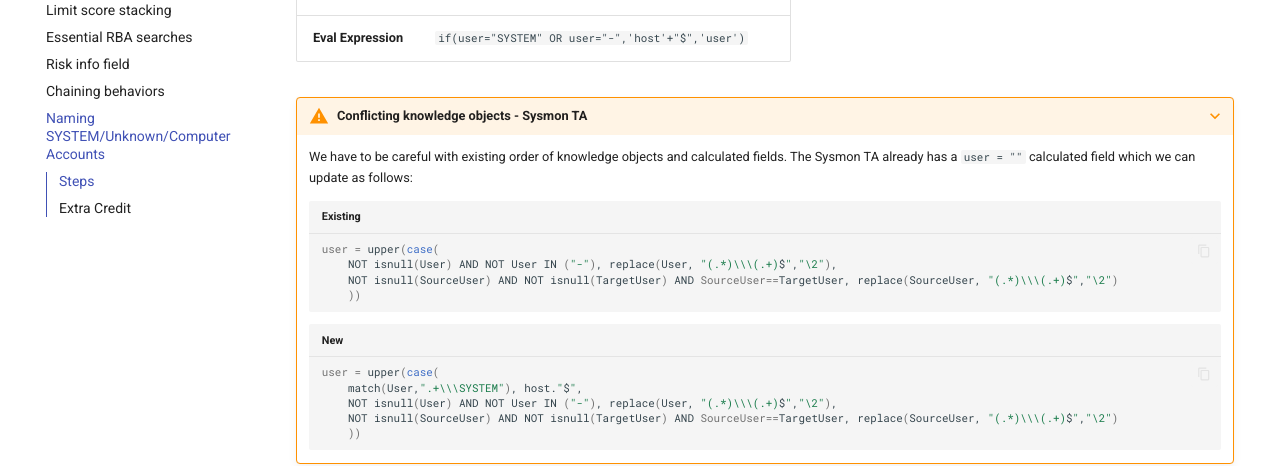
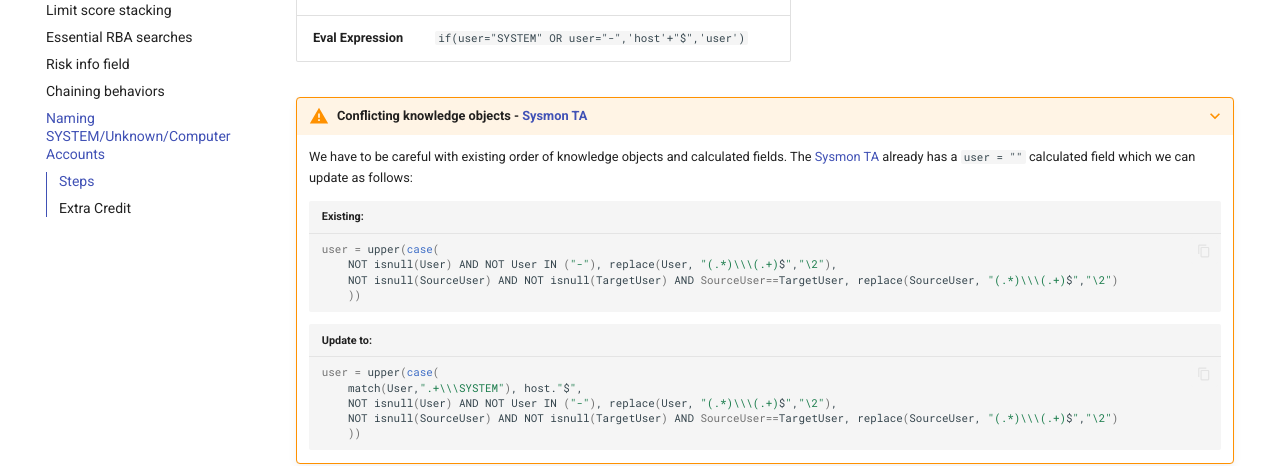
Before and after one commit to splunk/rba, an MkDocs documentation site: the page built from docs/searches/naming_system_unknown_computer_accounts.md, in a window 1280 px wide and 900 px high, scrolled down 519 px. Shown: the part 152-618 px from the top of the window. Built offline with MkDocs 1.6.1 and Material for MkDocs 9.7.7, drawn with Linux system fonts in a browser that asks for light colours; comment, search, counter and statistics services are not loaded.

````diff
--- a/docs/searches/naming_system_unknown_computer_accounts.md
+++ b/docs/searches/naming_system_unknown_computer_accounts.md
@@ -13,17 +13,17 @@ Setting | Value
 **Name** | `user`
 **Eval Expression** | `if(user="SYSTEM" OR user="-",'host'+"$",'user')`
 
-???+ warning "Conflicting knowledge objects - Sysmon TA"
-    We have to be careful with existing order of knowledge objects and calculated fields. The Sysmon TA already has a `user = ""` calculated field which we can update as follows:
+???+ warning "Conflicting knowledge objects - [Sysmon TA][sysmon-ta]{ target="_blank" }"
+    We have to be careful with existing order of knowledge objects and calculated fields. The [Sysmon TA][sysmon-ta]{ target="_blank" } already has a `user = ""` calculated field which we can update as follows:
 
-    ``` shell title="Existing"
+    ``` shell title="Existing:"
     user = upper(case(
         NOT isnull(User) AND NOT User IN ("-"), replace(User, "(.*)\\\(.+)$","\2"),
         NOT isnull(SourceUser) AND NOT isnull(TargetUser) AND SourceUser==TargetUser, replace(SourceUser, "(.*)\\\(.+)$","\2")
         ))
     ```
 
-    ``` shell title="New"
+    ``` shell title="Update to:"
     user = upper(case(
         match(User,".+\\\SYSTEM"), host."$",
         NOT isnull(User) AND NOT User IN ("-"), replace(User, "(.*)\\\(.+)$","\2"),
````
Also changed, not shown: other parts of docs/searches/naming_system_unknown_computer_accounts.md (+2 -0 lines).
